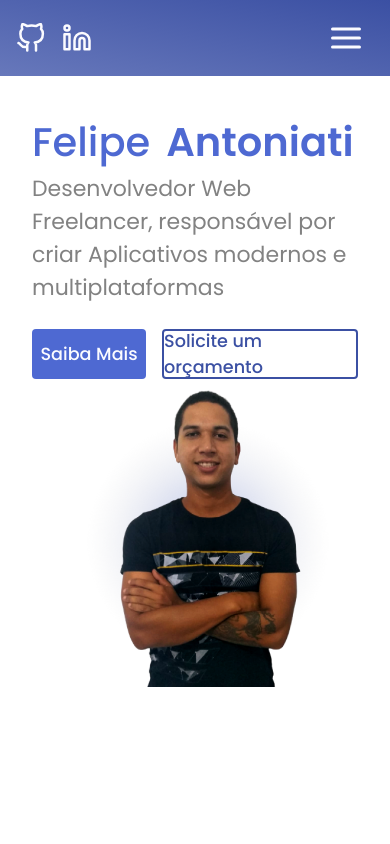
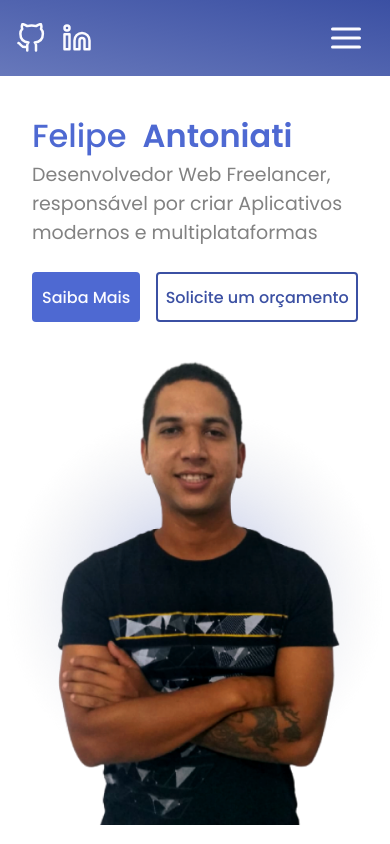
Before and after one commit to Felipe-Antoniati/portifolio, a React (Create React App) app: page / in a window 390 px wide. Built offline with nearby package versions, Linux system fonts and the light colour scheme.

Commit message:
modify styles: bkg main, width btn, fonts

```diff
--- a/src/components/Main/styles.css
+++ b/src/components/Main/styles.css
@@ -55,12 +55,12 @@
 
 @media(max-width: 500px) {
   .main-content .description-main {
-    font-size: 22px;
-    max-width: 425px;
+    font-size: 19px;
+    max-width: 400px;
   }
 
   .main-content .title-main {
-    font-size: 40px;
+    font-size: 32px;
     margin-top: 7rem;
   }
 }
--- a/src/components/PrimaryButton/styles.css
+++ b/src/components/PrimaryButton/styles.css
@@ -22,6 +22,6 @@
 
 @media (max-width: 500px) {
   .btn-primary a {
-    font-size: 1.1rem;
+    font-size: 1rem;
   }
 }
--- a/src/components/SecondaryButton/styles.css
+++ b/src/components/SecondaryButton/styles.css
@@ -1,5 +1,5 @@
 .btn-secondary {
-  width: 60%;
+  width: 65%;
   height: 50%;
   margin-left: 1rem;
   border-radius: 0.25rem;
@@ -26,6 +26,6 @@
 
 @media (max-width: 500px) {
   .btn-secondary a {
-    font-size: 1.1rem;
+    font-size: 1rem;
   }
 }
--- a/src/pages/Landing/styles.css
+++ b/src/pages/Landing/styles.css
@@ -26,7 +26,7 @@
 
 @media(max-width: 650px) {
   #landing-page {
-    background-size: 16rem;
-    background-position: 5rem 24rem;
+    background-size: 25rem;
+    background-position: center 22rem;
   }
 }
```
